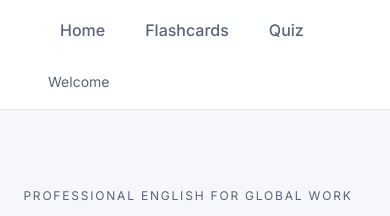
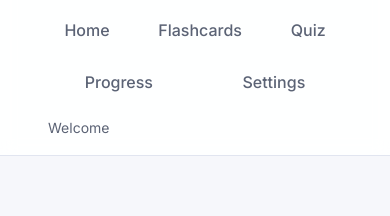
Before and after one commit to yukihiro-0127/English-skills, a plain HTML site: page index.html in a window 390 px wide. Shown: the part 51-267 px from the top of the page. Drawn offline with Linux system fonts and the light colour scheme.

Commit message:
Update styles.css

```diff
--- a/styles.css
+++ b/styles.css
@@ -648,16 +648,13 @@ select {
 
   .nav {
     width: 100%;
-    overflow-x: auto;
-    padding-bottom: 6px;
-    -webkit-overflow-scrolling: touch;
-    scroll-snap-type: x mandatory;
+    flex-wrap: wrap;
+    gap: 8px 16px;
   }
 
   .nav__link {
-    flex: 0 0 auto;
+    flex: 1 1 auto;
     white-space: nowrap;
-    scroll-snap-align: start;
   }
 
   .section {
```
